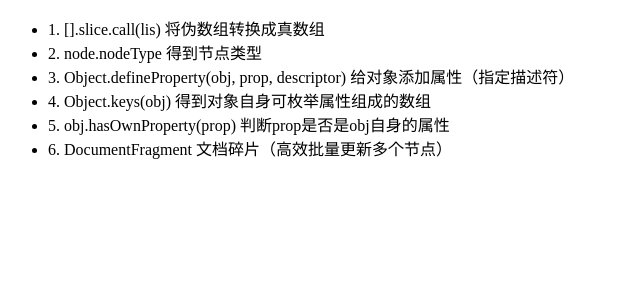
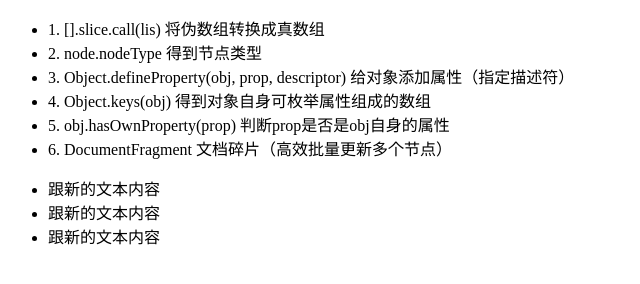
Before and after one commit to yunQiangHe/Vue-source-code-analysis, a plain HTML site: page my-code/index.html in a window 1280 px wide. Shown: the whole page, without its empty margins (0-640 px from the left). Drawn offline with Linux system fonts and the light colour scheme.

Commit message:
简单的虚拟DOM操作

```diff
--- a/my-code/index.html
+++ b/my-code/index.html
@@ -9,13 +9,18 @@
 </head>
 
 <body>
-    <ul id="fragment_test">
+    <ul>
         <li>1. [].slice.call(lis) 将伪数组转换成真数组</li>
         <li>2. node.nodeType 得到节点类型</li>
         <li>3. Object.defineProperty(obj, prop, descriptor) 给对象添加属性（指定描述符）</Object></li>
         <li>4. Object.keys(obj) 得到对象自身可枚举属性组成的数组 </li>
         <li>5. obj.hasOwnProperty(prop) 判断prop是否是obj自身的属性</li>
         <li>6. DocumentFragment 文档碎片（高效批量更新多个节点）</li>
+    </ul>
+    <ul id="fragment_test">
+        <li>1</li>
+        <li>2</li>
+        <li>3</li>
     </ul>
 </body>
 
@@ -66,8 +71,47 @@
     });
     console.log(person.fullName);
     person.firstName = 'he';
-    person.lastName ="yunqiang";
+    person.lastName = "yunqiang";
     console.log(person.fullName);
-    person.fullName="zhang-min";
-    console.log(person.firstName,person.lastName);
+    person.fullName = "zhang-min";
+    console.log(person.firstName, person.lastName);
+
+    /*
+     *  4. Object.keys(obj)
+     *方法会返回一个由一个给定对象的自身可枚举属性组成的数组，数组中属性名的排列顺序和使用 for...in 循环遍历该对象时返回的顺序一致
+     */
+    console.log(Object.keys(person)); //["firstName", "lastName"]
+
+    /*
+     *  5.obj.hasOwnProperty(prop)
+     * 要检测的属性  字符串 名称或者 Symbol。
+     */
+
+    const hasfullnameAtrr =  person.hasOwnProperty("fullName");
+    console.log(hasfullnameAtrr);
+
+    /*
+     *  6. DocumentFragment 文档碎片
+     * 文档片段接口，表示一个没有父级文件的最小文档对象。
+     * 最大的区别是因为 DocumentFragment 不是真实DOM树的一部分，它的变化不会触发 DOM 树的（重新渲染) ，且不会导致性能等问题。
+     * 内存
+     */
+
+     const ul =document.getElementById("fragment_test");
+    //  1. 创建fragment
+    const fragment = document.createDocumentFragment();
+    // 2.取出ul中所有的子节点保存到fragment
+    let child;
+    while(child = ul.firstChild){ //一个节点只能有一个父亲
+        fragment.appendChild(child); //现将child从ul中移除添加到fragment子节点
+    }
+    // 3.更新fragment中的文本内容
+    Array.prototype.slice.call(fragment.childNodes).forEach(node => {
+        if(node.nodeType == 1){
+            node.innerText ="跟新的文本内容"
+        }
+    });
+
+    // 4.将fragment插入
+    ul.appendChild(fragment)
 </script>
```
